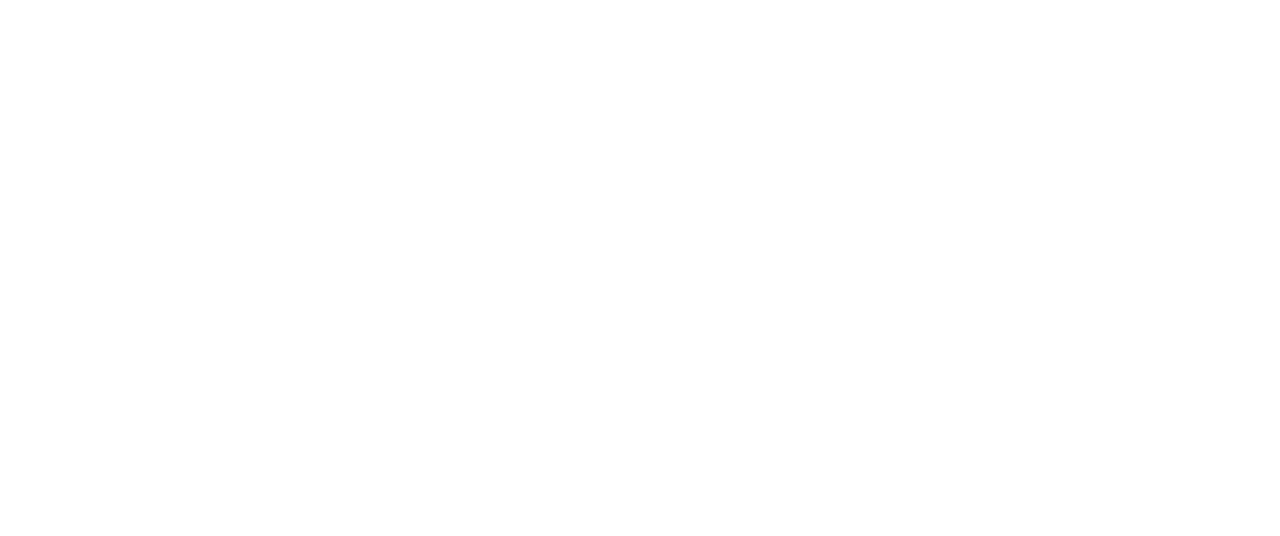
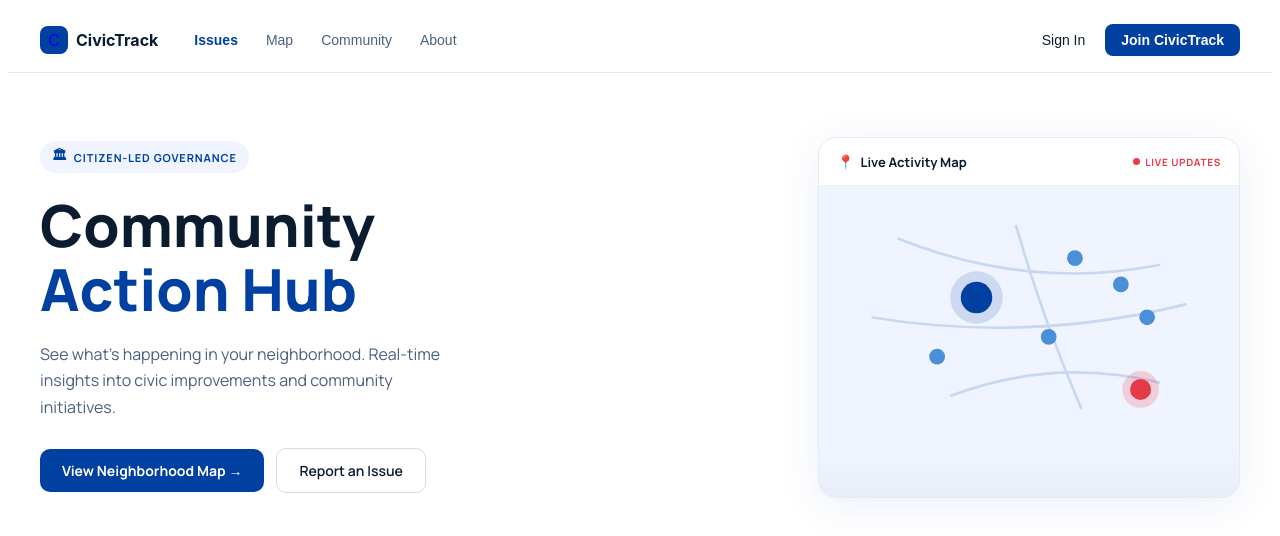
Before and after one commit to Krishna-Acharya-Dev/civic-track, a React (Vite) app in the folder client/: page / in a window 1280 px wide. Shown: the top 536 px of the page. Built offline with nearby package versions, Linux system fonts and the light colour scheme.

Commit message:
completed hero section

```diff
--- a/client/src/App.jsx
+++ b/client/src/App.jsx
@@ -1,9 +1,11 @@
-import "./App.css";
+import Navbar from "./components/Navbar";
+import Hero from "./components/Hero";
 
 function App() {
   return (
     <>
-
+<Navbar />
+<Hero />
     </>
   );
 }
--- /dev/null
+++ b/client/src/components/Hero.jsx
@@ -0,0 +1,105 @@
+import styles from "./Hero.module.css";
+
+export default function Hero() {
+  return (
+    <section className={styles["hero"]}>
+      <div className={styles["hero-inner"]}>
+        {/* LEFT SIDE — Text Content */}
+        <div className={styles["hero-content"]}>
+          <div className={styles["badge"]}>
+            <span className={styles["badge-icon"]}>🏛</span>
+            Citizen-Led Governance
+          </div>
+
+          <h1 className={styles["hero-title"]}>
+            Community
+            <br />
+            <span className={styles["hero-title-blue"]}>Action Hub</span>
+          </h1>
+
+          <p className={styles["hero-subtitle"]}>
+            See what's happening in your neighborhood. Real-time insights into
+            civic improvements and community initiatives.
+          </p>
+
+          <div className={styles["hero-actions"]}>
+            <button className={styles["btn-primary"]}>
+              View Neighborhood Map →
+            </button>
+            <button className={styles["btn-secondary"]}>Report an Issue</button>
+          </div>
+        </div>
+
+        {/* RIGHT SIDE — Map Card */}
+        <div className={styles["hero-map-card"]}>
+          <div className={styles["map-card-header"]}>
+            <div className={styles["map-card-title"]}>
+              <span className={styles["map-pin-icon"]}>📍</span>
+              Live Activity Map
+            </div>
+            <div className={styles["live-badge"]}>
+              <span className={styles["live-dot"]} />
+              LIVE UPDATES
+            </div>
+          </div>
+
+          <div className={styles["map-visual"]}>
+            {/* Simulated map with SVG dots and lines */}
+            <svg
+              className={styles["map-svg"]}
+              viewBox="0 0 320 200"
+              xmlns="http://www.w3.org/2000/svg"
+            >
+              {/* Background */}
+              <rect width="320" height="200" fill="#f0f4ff" rx="8" />
+
+              {/* Road-like lines */}
+              <path
+                d="M 60 40 Q 160 80 260 60"
+                stroke="#c8d8f0"
+                strokeWidth="2"
+                fill="none"
+              />
+              <path
+                d="M 40 100 Q 160 120 280 90"
+                stroke="#c8d8f0"
+                strokeWidth="2"
+                fill="none"
+              />
+              <path
+                d="M 100 160 Q 180 130 260 150"
+                stroke="#c8d8f0"
+                strokeWidth="2"
+                fill="none"
+              />
+              <path
+                d="M 150 30 Q 170 100 200 170"
+                stroke="#c8d8f0"
+                strokeWidth="2"
+                fill="none"
+              />
+
+              {/* Blue filled circle — primary location */}
+              <circle cx="120" cy="85" r="12" fill="#0040a1" />
+              <circle cx="120" cy="85" r="20" fill="#0040a1" fillOpacity="0.15" />
+
+              {/* Small blue pin markers */}
+              <circle cx="195" cy="55" r="6" fill="#4a90d9" />
+              <circle cx="230" cy="75" r="6" fill="#4a90d9" />
+              <circle cx="175" cy="115" r="6" fill="#4a90d9" />
+              <circle cx="250" cy="100" r="6" fill="#4a90d9" />
+              <circle cx="90" cy="130" r="6" fill="#4a90d9" />
+
+              {/* Red dot — issue marker */}
+              <circle cx="245" cy="155" r="8" fill="#e63946" />
+              <circle cx="245" cy="155" r="14" fill="#e63946" fillOpacity="0.2" />
+            </svg>
+
+            {/* Bottom decorative element */}
+            <div className={styles["map-bottom-decor"]} />
+          </div>
+        </div>
+      </div>
+    </section>
+  );
+}
--- /dev/null
+++ b/client/src/components/Hero.module.css
@@ -0,0 +1,224 @@
+@import url("https://fonts.googleapis.com/css2?family=Manrope:wght@200..800&display=swap");
+
+/* ─── Section Wrapper ─────────────────────────────────────────── */
+.hero {
+  background-color: #ffffff;
+  padding: 64px 24px 72px;
+  font-family: "Manrope", sans-serif;
+}
+
+.hero-inner {
+  max-width: 1200px;
+  margin: 0 auto;
+  display: flex;
+  align-items: center;
+  gap: 64px;
+}
+
+/* ─── LEFT: Text Content ──────────────────────────────────────── */
+.hero-content {
+  flex: 1;
+  display: flex;
+  flex-direction: column;
+  gap: 20px;
+}
+
+/* Badge */
+.badge {
+  display: inline-flex;
+  align-items: center;
+  gap: 6px;
+  background-color: #eff4ff;
+  color: #0040a1;
+  font-size: 11px;
+  font-weight: 700;
+  letter-spacing: 0.08em;
+  text-transform: uppercase;
+  padding: 5px 12px;
+  border-radius: 20px;
+  width: fit-content;
+}
+
+.badge-icon {
+  font-size: 13px;
+}
+
+/* Title */
+.hero-title {
+  font-size: clamp(40px, 5vw, 58px);
+  font-weight: 800;
+  color: #0b1c30;
+  line-height: 1.1;
+  margin: 0;
+}
+
+.hero-title-blue {
+  color: #0040a1;
+}
+
+/* Subtitle */
+.hero-subtitle {
+  font-size: 16px;
+  font-weight: 400;
+  color: #4a6080;
+  line-height: 1.65;
+  max-width: 420px;
+  margin: 0;
+}
+
+/* CTA Buttons */
+.hero-actions {
+  display: flex;
+  align-items: center;
+  gap: 12px;
+  flex-wrap: wrap;
+  margin-top: 8px;
+}
+
+.btn-primary {
+  font-family: "Manrope", sans-serif;
+  font-size: 14px;
+  font-weight: 700;
+  color: #ffffff;
+  background-color: #0040a1;
+  border: none;
+  padding: 12px 22px;
+  border-radius: 10px;
+  cursor: pointer;
+  transition: background-color 0.2s ease, transform 0.15s ease;
+}
+
+.btn-primary:hover {
+  background-color: #0056d2;
+  transform: translateY(-1px);
+}
+
+.btn-secondary {
+  font-family: "Manrope", sans-serif;
+  font-size: 14px;
+  font-weight: 600;
+  color: #0b1c30;
+  background-color: #ffffff;
+  border: 1.5px solid #d1dce8;
+  padding: 12px 22px;
+  border-radius: 10px;
+  cursor: pointer;
+  transition: background-color 0.2s ease, border-color 0.2s ease;
+}
+
+.btn-secondary:hover {
+  background-color: #eff4ff;
+  border-color: #0040a1;
+  color: #0040a1;
+}
+
+/* ─── RIGHT: Map Card ─────────────────────────────────────────── */
+.hero-map-card {
+  flex: 1;
+  background-color: #ffffff;
+  border: 1px solid #e2eaf4;
+  border-radius: 18px;
+  box-shadow: 0 8px 40px rgba(0, 64, 161, 0.08);
+  overflow: hidden;
+  max-width: 420px;
+}
+
+.map-card-header {
+  display: flex;
+  align-items: center;
+  justify-content: space-between;
+  padding: 14px 18px;
+  border-bottom: 1px solid #eef2f8;
+}
+
+.map-card-title {
+  display: flex;
+  align-items: center;
+  gap: 6px;
+  font-size: 13px;
+  font-weight: 700;
+  color: #0b1c30;
+}
+
+.map-pin-icon {
+  font-size: 14px;
+}
+
+.live-badge {
+  display: flex;
+  align-items: center;
+  gap: 5px;
+  font-size: 10px;
+  font-weight: 700;
+  letter-spacing: 0.07em;
+  color: #e63946;
+}
+
+.live-dot {
+  width: 7px;
+  height: 7px;
+  background-color: #e63946;
+  border-radius: 50%;
+  animation: pulse 1.4s ease-in-out infinite;
+}
+
+@keyframes pulse {
+  0%, 100% { opacity: 1; transform: scale(1); }
+  50%       { opacity: 0.5; transform: scale(1.3); }
+}
+
+/* Map visual area */
+.map-visual {
+  position: relative;
+  background-color: #f0f4ff;
+}
+
+.map-svg {
+  width: 100%;
+  height: auto;
+  display: block;
+}
+
+/* Bottom decorative strip — mimics building/skyline silhouette */
+.map-bottom-decor {
+  height: 48px;
+  background: linear-gradient(180deg, transparent 0%, #e8eef8 100%);
+}
+
+/* ─── Responsive ──────────────────────────────────────────────── */
+@media (max-width: 900px) {
+  .hero-inner {
+    flex-direction: column;
+    gap: 40px;
+  }
+
+  .hero-map-card {
+    max-width: 100%;
+    width: 100%;
+  }
+
+  .hero-title {
+    font-size: 40px;
+  }
+}
+
+@media (max-width: 480px) {
+  .hero {
+    padding: 40px 20px 56px;
+  }
+
+  .hero-title {
+    font-size: 34px;
+  }
+
+  .hero-actions {
+    flex-direction: column;
+    align-items: flex-start;
+  }
+
+  .btn-primary,
+  .btn-secondary {
+    width: 100%;
+    text-align: center;
+  }
+}
```
